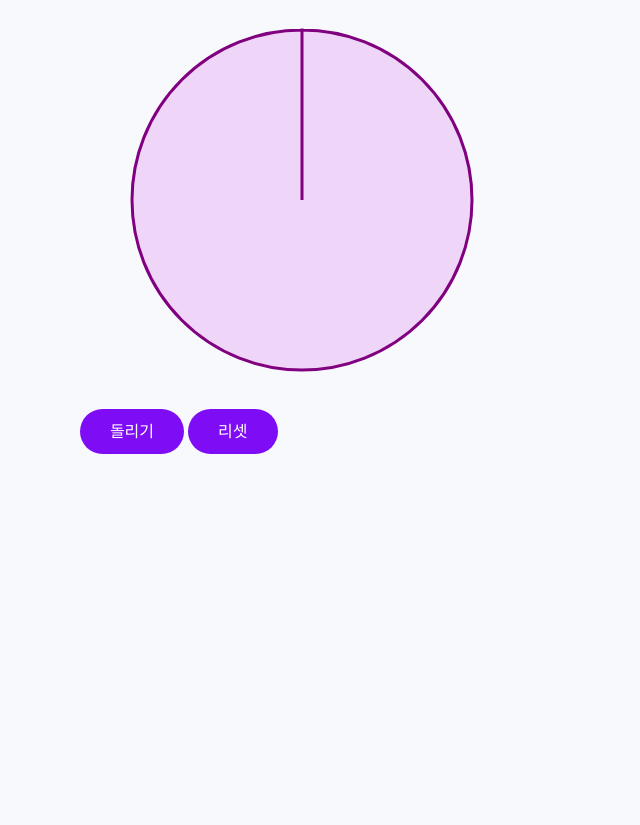
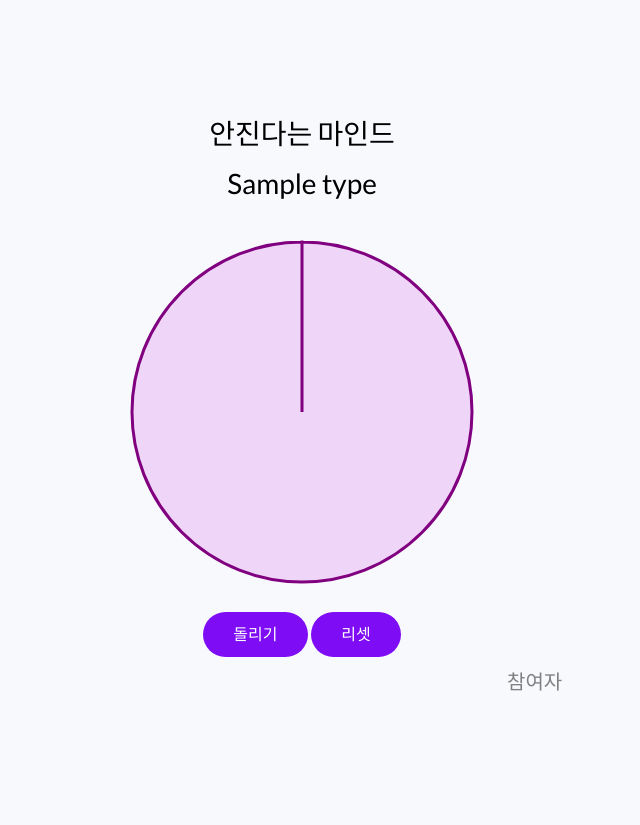
Before and after one commit to okcdbu/Agent_management, a Django app: template agent_calendar/templates/agent_calendar/roulette.html in a window 1280 px wide. Shown: the whole page, without its empty margins (338-978 px from the left). Before the commit the page ends 454 px from the top, so only its background shows below. Run offline with Django 4.2, Linux system fonts and the light colour scheme; tables that the repository leaves empty hold one stand-in row (values such as "Sample post"); the template is opened without the code that fills it: values that come from a table or form of the project are taken from there, most other values are stand-ins (such as "Sample title", 1, 10 or a date in 2020); some libraries are stand-ins or nearby versions.

Commit message:
버전 1.0 배포준비 완료

```diff
--- a/agent_calendar/admin.py
+++ b/agent_calendar/admin.py
@@ -1,5 +1,6 @@
 from django.contrib import admin
-from agent_calendar.models import Dayoff
+from agent_calendar.models import Dayoff, Roulette
 
 
 admin.site.register(Dayoff)
+admin.site.register(Roulette)
--- a/agent_calendar/models.py
+++ b/agent_calendar/models.py
@@ -9,3 +9,9 @@
     date = models.DateField(null=True)
     username = models.ForeignKey(User, on_delete=models.CASCADE, related_name='user', db_column='username')
     cancelled = models.BooleanField(default=False)
+
+
+class Roulette(models.Model):
+    name = models.TextField(null=False)
+    date = models.DateField(auto_now_add=True)
+    winner = models.ForeignKey(User, on_delete=models.CASCADE, related_name='winner', db_column='winner')
--- a/agent_calendar/static/agent_calendar/js/main.js
+++ b/agent_calendar/static/agent_calendar/js/main.js
@@ -61,7 +61,7 @@
             }
             // If this date has any events, style it with .event-date
             if(events.length!==0) {
-                console.log(events)
+                //console.log(events)
                 curr_date.addClass("event-date");
             }
             // Set onClick handler for clicking a date
@@ -350,7 +350,7 @@
          'X-CSRFTOKEN' : csrf_token
        },
        success: function (data) {
-            console.log(data)
+            //console.log(data)
             for(var jsondata of data){
                 var date = new Date(jsondata.fields.date)
                 new_event_json(jsondata.pk, jsondata.fields.type,
--- a/agent_calendar/static/agent_calendar/js/roulette.js
+++ b/agent_calendar/static/agent_calendar/js/roulette.js
@@ -15,8 +15,6 @@
         'callbackAfter' : 'drawTriangle()'
     }
     });
-
-
 $(document).ready(function () {
     // Button mapping
     // Function to draw pointer using code (like in a previous tutorial).
@@ -29,7 +27,7 @@
     theWheel.deleteSegment(1);
     theWheel.draw()
 });
-
+drawTriangle();
 // This function called after the spin animation has stopped.
 function alertPrize()
     {
@@ -37,7 +35,25 @@
         let winningSegment = theWheel.getIndicatedSegment();
 
         // Basic alert of the segment text which is the prize name.
-        alert("You have won " + winningSegment.text + "!");
+        alert("오늘의 " + type + "은 " + winningSegment.text + " 입니다!");
+        $.ajax({
+            url: '/roulette/',
+            type:'POST',
+            data: JSON.stringify({
+                'winner' : winningSegment.text,
+                'name' : type
+            }),
+            async : false,
+            headers:{
+                'X-CSRFTOKEN' : csrf_token
+            },
+            success: function (data) {
+                console.log(data)
+            },
+            error: function (request,status,error) {
+                console.log(error)
+            }
+        });
     }
 
  function drawTriangle()
@@ -75,11 +91,17 @@
         if(theWheel.segments[idx] === undefined)
             continue;
         if(theWheel.segments[idx].text === value){
+            if(theWheel.numSegments <= 1){
+                theWheel.addSegment({'text' : ''});
+            }
             theWheel.deleteSegment(idx);
             theWheel.draw();
             return;
         }
     }
     theWheel.addSegment({'text' : value});
+    if(theWheel.segments[1].text===''){
+        theWheel.deleteSegment(1);
+    }
     theWheel.draw();
  }
--- a/agent_calendar/templates/agent_calendar/roulette.html
+++ b/agent_calendar/templates/agent_calendar/roulette.html
@@ -14,24 +14,34 @@
 <body>
     <script>
         var segment_init = [];
+        var type = '{{ type }}';
+        var csrf_token = '{{ csrf_token }}';
     </script>
-    <div id="container" class="container">
+    <section class="ftco-section">
+        <div id="container" class="container">
         <div class="row justify-content-center">
-            <div class="col-6 justify-content-center" id="canvas-container">
+            <div class="col-md-6 text-center">
+                <h2 class="heading-section">안진다는 마인드</h2>
+                <h3 id="type">{{ type }}</h3>
+            </div>
+        </div>
+        <div class="row justify-content-center">
+            <div class="justify-content-center" style="width: 400px; height: 400px" id="canvas-container">
                 <canvas id="canvas" width="400" height="400">
                     당신의 브라우저가 이 기능을 지원하지 않습니다.
                 </canvas>
             </div>
         </div>
         <div class="row justify-content-center">
-            <div class="col-5 justify-content-center">
+            <div class="col-5 text-center">
                 <button class="btn button" id="startbtn">돌리기</button>
                 <button class="btn button" id="resetbtn">리셋</button>
             </div>
         </div>
         <div class="row justify-content-end">
-            <div class="col-4">
-                <ul class="list-group">
+            <div class="col-4 justify-content-center">
+            <label class="col-form-label-lg justify-content-center" for="listgroup">참여자</label>
+                <ul class="list-group" id="listgroup">
                     {% for name, isvalid in users.items %}
                         {% if isvalid %}
                         <li class="list-group-item">
@@ -47,10 +57,7 @@
             </div>
         </div>
     </div>
-
-
-
-
+    </section>
 
 <script src={% static "/agent_calendar/js/jquery.min.js" %}></script>
   <script src={% static "/agent_calendar/js/popper.js" %}></script>
```
Also changed, not shown: agent_calendar/templates/agent_calendar/index.html (+17 -2 lines), agent_calendar/views.py (+27 -12 lines).
